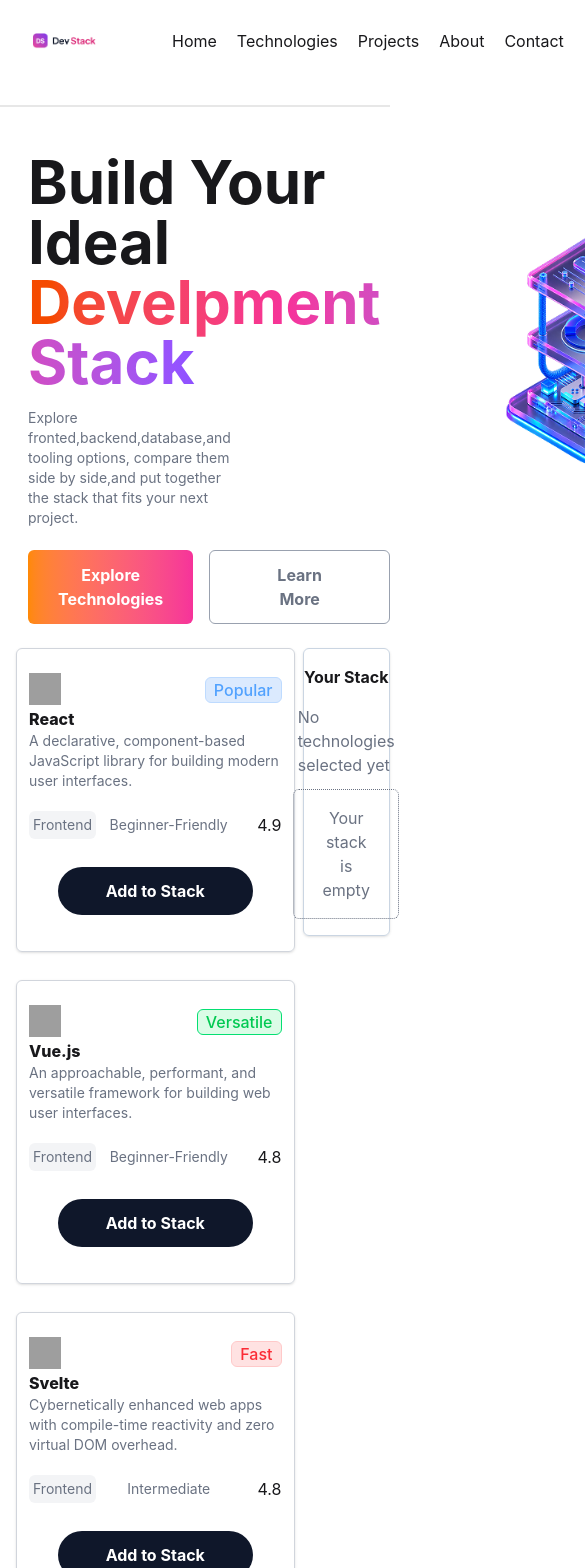
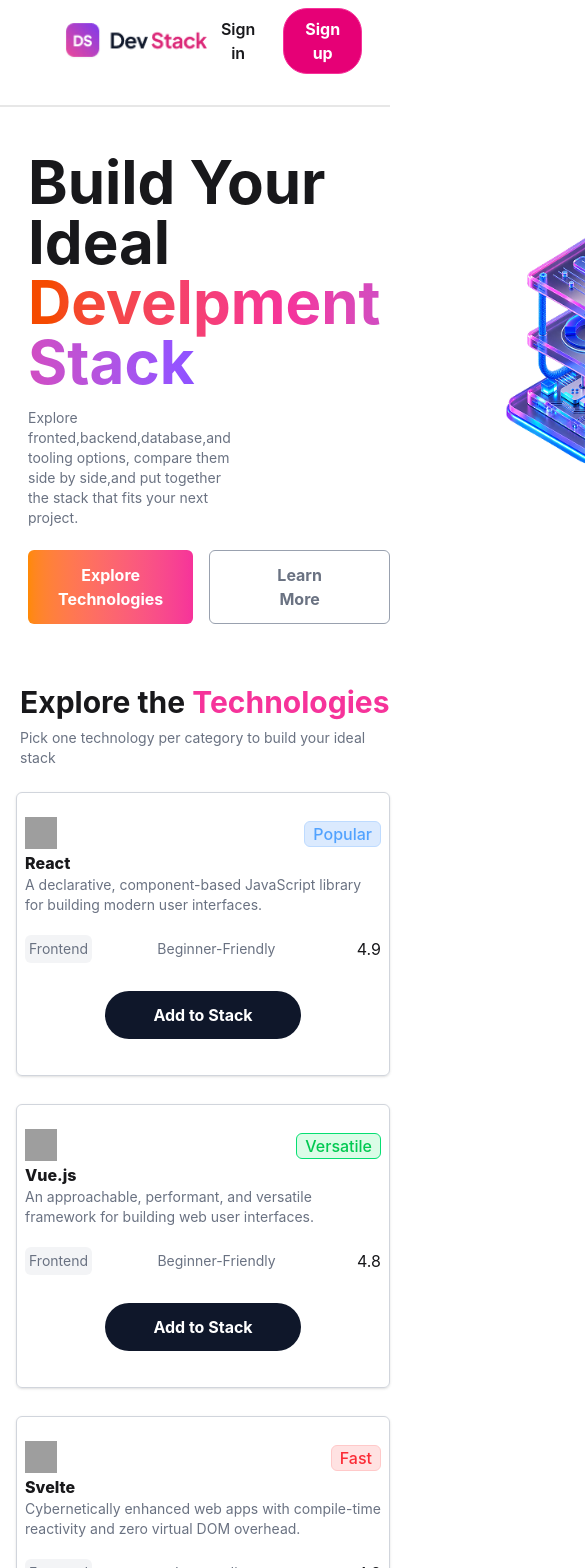
Before and after one commit to nishattasnimtonni5-lang/assignment-5-b14, a React (Vite) app: page / in a window 390 px wide. Shown: the top 1568 px of the page, 585 px wide, since content can reach past the window. Built offline with nearby package versions, Linux system fonts and the light colour scheme; grey boxes are pictures that could not be loaded; some icons are missing.

Commit message:
feat:add paragraphs

```diff
--- a/src/Components/Banner.tsx
+++ b/src/Components/Banner.tsx
@@ -13,8 +13,12 @@ const Banner = () => {
             <div className="flex gap-4 pl-7 p ">
             <button className="bg-gradient-to-r from-orange-400 to-pink-500 text-white font-bold hover:bg-none hover:bg-amber-50 hover:text-pink-500  rounded-md py-3 px-3 ">Explore Technologies</button>
             <button className="border rounded-md py-3 px-13 border border-gray-400 text-gray-500 font-bold hover:bg-gray-500 hover:text-white">Learn More</button>
+
         </div>
-
+        <div className="pl-5 pt-15">
+            <h1 className="text-3xl font-bold">Explore the <span className="text-pink-500">Technologies</span></h1>
+       <p className="text-gray-500 pt-2 text-sm">Pick one technology per category to build your ideal stack</p>
+        </div>
 
       </div>
     );
--- a/src/Components/Cards/Cards.tsx
+++ b/src/Components/Cards/Cards.tsx
@@ -16,7 +16,7 @@ const [selectedCards,setSelectedCards]=useState<Icards[]>([])
     return (
 
          <div className="grid grid-cols-12 gap-2 py-6 items-start pl-4">
-             <div className="grid gap-2 sm:grid-cols-2  md:grid-cols-3 col-span-9 ">
+             <div className="grid gap-2 grid-cols-1  md:grid-cols-3 col-span-12 md:col-span-9 ">
          {cards.map((card:Icards,ind:number)=>{
             return(
         <Selected key={ind}
@@ -29,7 +29,7 @@ const [selectedCards,setSelectedCards]=useState<Icards[]>([])
         } />
             )})}
        </div>
-         <div className="col-span-3 border border-slate-300 shadow-sm rounded-md flex flex-col items-center ">
+         <div className="col-span-12 md:col-span-3 border border-slate-300 shadow-sm rounded-md flex flex-col items-center ">
 <h1 className="font-bold py-4">Your Stack</h1>
 {selectedCards.length===0?(
     <p className="text-gray-500">No technologies selected yet</p>)
--- a/src/Components/Cards/Selected.tsx
+++ b/src/Components/Cards/Selected.tsx
@@ -12,7 +12,7 @@ const Selected = ({card,onSelect,isSelected}:{card:Icards;
     return (
 
 
-          <div  className="border border-gray-300 rounded-md   mb-5  shadow-sm py-6 px-3 transition-all duration-300 hover:-translate-y-1">
+          <div  className="border border-gray-300 rounded-md   mb-5  shadow-sm py-6 px-2 transition-all duration-300 hover:-translate-y-1">
             <div className="flex justify-between">
              <img src={card.icon} alt="icon" className="w-8 h-8" />
                <h4 className={`border rounded-md px-2 my-1 text-blue-400 bg-blue-50 font-medium
--- a/src/Components/Footer.tsx
+++ b/src/Components/Footer.tsx
@@ -3,11 +3,11 @@ import footerImg from "../assets/logo-text.png"
 const footer = () => {
     return (<div>
          <hr className=" mx-auto border-gray-300" />
-        <div className="flex pl-9 pt-10">
+        <div className="flex pl-9 pt-10 gap-10">
         <div>
             <img src={footerImg} alt="image" className="my-5" />
           < div className="text-sm ">
-            <p className="w-[450px] text-gray-500">Curated tools,technologies,and resources for developers building modern software.</p>
+            <p className="max-w-xs text-gray-500 ">Curated tools,technologies,and resources for developers building modern software.</p>
 <ul className="flex gap-5 my-6">
     <li ><a href="" className="hover:text-pink-500 font-bold text-gray-700">GitHub</a></li>
     <li className="text-bold"><a href="" className="hover:text-pink-500 font-bold text-gray-700">Twitter</a></li>
@@ -15,7 +15,7 @@ const footer = () => {
 </ul>
         </div>
         </div>
-        <div className="flex gap-25  items-center">
+        <div className="md:flex gap-25 hidden items-center">
            <div className="">
             <h4 className="font-bold">Product</h4>
                 <ul>
@@ -44,11 +44,11 @@ const footer = () => {
         </div>
         </div>
         <hr className="w-4/5 mx-auto border-gray-300" />
-        <div className="flex justify-between items-center p-7">
-            <p className="text-gray-500">&copy;2026DevStack.All rights reserved</p>
-            <ul className="pr-15 flex gap-10">
-                <li className="text-gray-500">Privacy</li>
-                <li className="text-gray-500">Terms</li>
+        <div className="flex flex-row justify-between  items-center gap-8 p-7">
+            <p className="text-gray-500 text-xs whitespace-nowrap">&copy;2026DevStack.All rights reserved</p>
+            <ul className="pr-15 flex md:gap-10 gap-4 ">
+                <li className="text-gray-500 text-xs">Privacy</li>
+                <li className="text-gray-500 text-xs">Terms</li>
             </ul>
         </div>
         </div>
--- a/src/Components/Nav.tsx
+++ b/src/Components/Nav.tsx
@@ -2,22 +2,27 @@ import React from 'react';
 import nav from "../assets/logo-text.png"
 const Nav = () => {
     return (
+
+
         <div className="sticky z-50 top-0 bg-white">
-        <div className="flex justify-between items-center py-2 ">
-            <div className="">
-                <img src={nav} alt="navbarimage" className="w-40 mx-8"/>
+
+        <div className="flex justify-between items-center py-2 px-4 md:px-8 ">
+            <button className="md:hidden text-2xl ml-4"></button>
+
+            <div >
+                <img src={nav} alt="navbarimage" className="md:w-40 w-36 mx-8 "/>
             </div>
             <nav className="flex justify-between ">
-                <ul className="flex  items-center justify-center gap-5 px-27">
+                <ul className="hidden md:flex  items-center justify-center gap-5">
                     <li><a href="" className="hover:text-pink-500">Home</a></li>
                     <li><a href="" className="hover:text-pink-500">Technologies</a></li>
                     <li><a href="" className="hover:text-pink-500">Projects</a></li>
                     <li><a href="" className="hover:text-pink-500">About</a></li>
                     <li><a href="" className="hover:text-pink-500">Contact</a></li>
                 </ul>
-                <div className=" flex gap-5 px-3 ">
-                    <button className="font-semibold">Sign in</button>
-                    <button className="text-white border border-pink-500 bg-pink-600 hover:text-pink-500 hover:bg-white font-bold rounded-3xl px-5 py-2">Sign up</button>
+                <div className=" flex gap-5 px-3 md:gap-5  ">
+                    <button className="font-semibold px-2 py-2">Sign in</button>
+                    <button className="text-white border border-pink-500 bg-pink-600 hover:text-pink-500 hover:bg-white font-bold rounded-3xl px-5 py-2 transition-colors">Sign up</button>
                 </div>
             </nav>
             </div>
@@ -25,6 +30,7 @@ const Nav = () => {
 
         </div>
 
+
     );
 };
 
```
